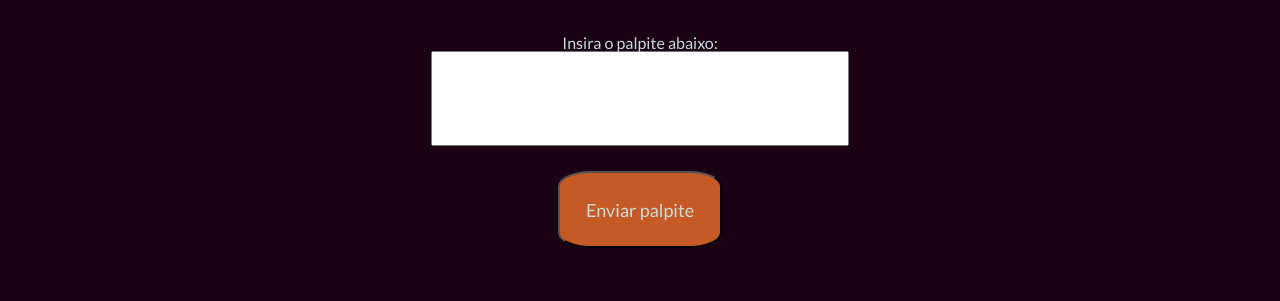
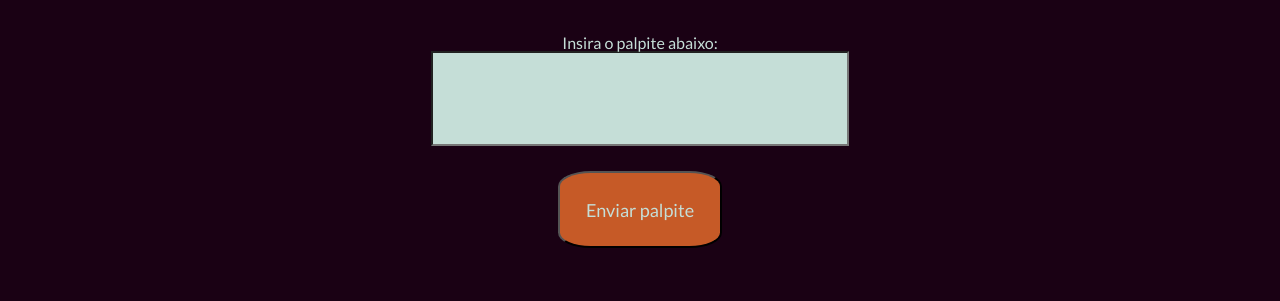
Before and after one commit to rtomazini42/AdivinhaLibras, a plain HTML site: page index.html in a window 1280 px wide. Shown: the part 499-800 px from the top of the page. Drawn offline with nearby package versions, Linux system fonts and the light colour scheme.

Commit message:
Correção de cor para celulares modo escuro.

```diff
--- a/styles/style.css
+++ b/styles/style.css
@@ -105,6 +105,12 @@ button{
 #palpites{
     font-family: 'Lato', sans-serif;
     text-align: center;
+
+}
+
+#palpites input{
+    background-color: #c5ded7;
+    color: #080610;
 }
 
 #sobreJogo{
```
